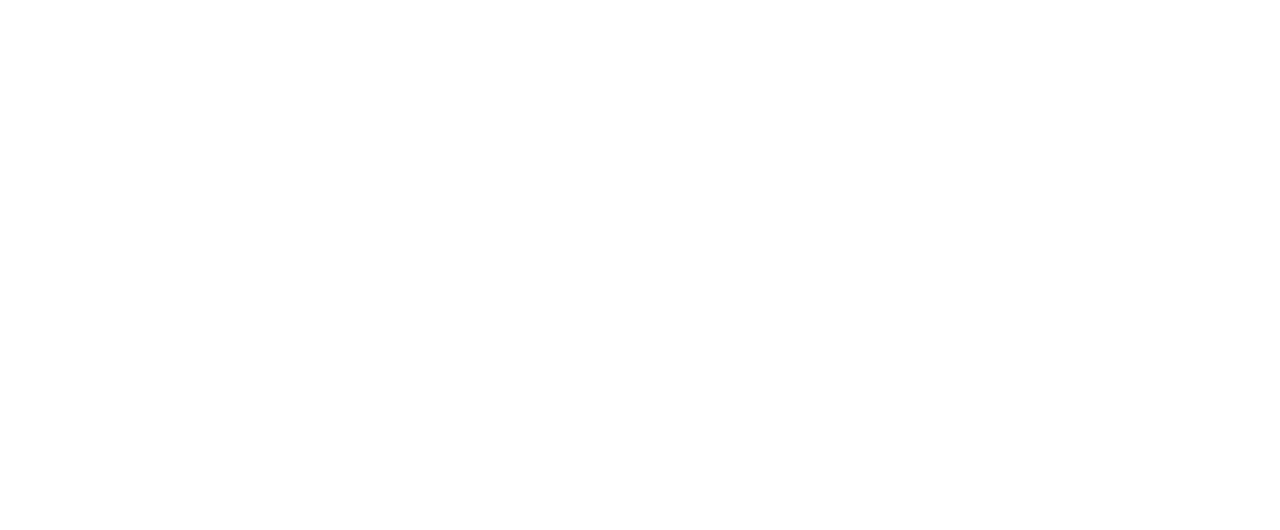
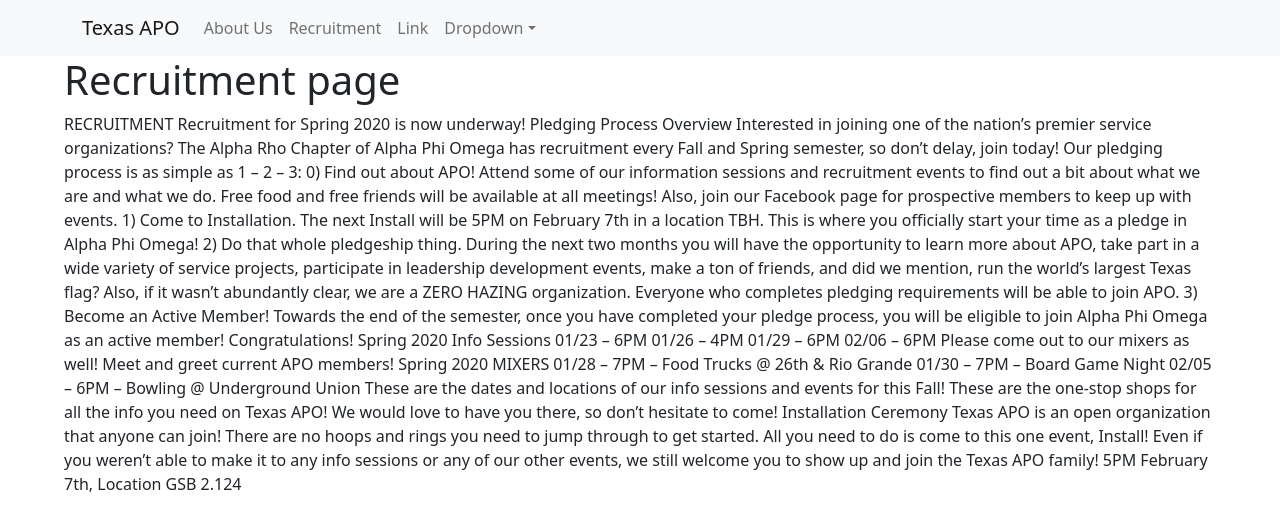
Before and after one commit to amodica/TexasAPO, a React (Create React App) app in the folder frontend/: page /recruitment in a window 1280 px wide. Before the commit this address had no page. Shown: the top 530 px of the page. Built offline with nearby package versions, Linux system fonts and the light colour scheme.

Commit message:
More additions to frontend components

```diff
--- a/frontend/src/RouteSwitch.js
+++ b/frontend/src/RouteSwitch.js
@@ -1,6 +1,7 @@
 import { BrowserRouter, Routes, Route } from 'react-router-dom';
 import App from './App';
 import About from './components/About';
+import Recruitment from './components/Recruitment';
 
 const RouteSwitch = () => {
     return (
@@ -8,6 +9,8 @@ const RouteSwitch = () => {
             <Routes>
                 <Route path="/" element={<App/>}/>
                 <Route path="/about" element={<About/>}/>
+
+                <Route path="/recruitment" element={<Recruitment/>}/>
             </Routes>
         </BrowserRouter>
     );
--- a/frontend/src/components/About.js
+++ b/frontend/src/components/About.js
@@ -1,9 +1,8 @@
-import Navigation from './Navigation';
+import '../styles/GlobalStyles.css';
 
 const About = () => {
     return (
-        <div>
-            <Navigation/>
+        <div className="global-margins">
             <h1>Testing the about page here</h1>
 
             <p>
--- a/frontend/src/components/Navigation.js
+++ b/frontend/src/components/Navigation.js
@@ -12,6 +12,7 @@ const Navigation = () => {
                 <Navbar.Collapse id="basic-navbar-nav">
                 <Nav className="me-auto">
                     <Nav.Link href="/about">About Us</Nav.Link>
+                    <Nav.Link href="/recruitment">Recruitment</Nav.Link>
                     <Nav.Link href="#link">Link</Nav.Link>
                     <NavDropdown title="Dropdown" id="basic-nav-dropdown">
                         <NavDropdown.Item href="#action/3.1">Action</NavDropdown.Item>
--- a/frontend/src/components/Recruitment.js
+++ b/frontend/src/components/Recruitment.js
@@ -0,0 +1,64 @@
+import '../styles/GlobalStyles.css';
+
+const Recruitment = () => {
+    return (
+        <div className="global-margins">
+            <h1>Recruitment page</h1>
+
+            RECRUITMENT
+Recruitment for Spring 2020 is now underway!
+
+Pledging Process Overview
+
+Interested in joining one of the nation’s premier service organizations? The Alpha Rho Chapter of Alpha Phi Omega has recruitment every Fall and Spring semester, so don’t delay, join today!
+
+Our pledging process is as simple as 1 – 2 – 3:
+
+0) Find out about APO! Attend some of our information sessions and recruitment events to find out a bit about what we are and what we do. Free food and free friends will be available at all meetings! Also, join our Facebook page for prospective members to keep up with events.
+
+1) Come to Installation. The next Install will be 5PM on February 7th in a location TBH. This is where you officially start your time as a pledge in Alpha Phi Omega!
+
+2) Do that whole pledgeship thing. During the next two months you will have the opportunity to learn more about APO, take part in a wide variety of service projects, participate in leadership development events, make a ton of friends, and did we mention, run the world’s largest Texas flag? Also, if it wasn’t abundantly clear, we are a ZERO HAZING organization. Everyone who completes pledging requirements will be able to join APO.
+
+3) Become an Active Member! Towards the end of the semester, once you have completed your pledge process, you will be eligible to join Alpha Phi Omega as an active member! Congratulations!
+
+
+
+Spring 2020 Info Sessions
+
+01/23 – 6PM
+
+01/26 – 4PM
+
+01/29 – 6PM
+
+02/06 – 6PM
+
+Please come out to our mixers as well! Meet and greet current APO members!
+
+Spring 2020 MIXERS
+
+01/28 – 7PM – Food Trucks @ 26th & Rio Grande
+
+01/30 – 7PM – Board Game Night
+
+02/05 – 6PM – Bowling @ Underground Union
+
+
+
+These are the dates and locations of our info sessions and events for this Fall! These are the one-stop shops for all the info you need on Texas APO! We would love to have you there, so don’t hesitate to come!
+
+
+
+Installation Ceremony
+
+Texas APO is an open organization that anyone can join! There are no hoops and rings you need to jump through to get started. All you need to do is come to this one event, Install! Even if you weren’t able to make it to any info sessions or any of our other events, we still welcome you to show up and join the Texas APO family!
+
+5PM February 7th, Location GSB 2.124
+
+
+        </div>
+    );
+}
+
+export default Recruitment;
--- a/frontend/src/index.js
+++ b/frontend/src/index.js
@@ -1,6 +1,7 @@
 import React from 'react';
 import ReactDOM from 'react-dom/client';
 import RouteSwitch from './RouteSwitch';
+import Navigation from './components/Navigation';
 
 // CSS file used for React-Bootstrap components
 import 'bootstrap/dist/css/bootstrap.min.css';
@@ -14,6 +15,7 @@ import '@fontsource/roboto/700.css';
 const root = ReactDOM.createRoot(document.getElementById('root'));
 root.render(
   <React.StrictMode>
+    <Navigation/>
     <RouteSwitch/>
   </React.StrictMode>
 );
```
